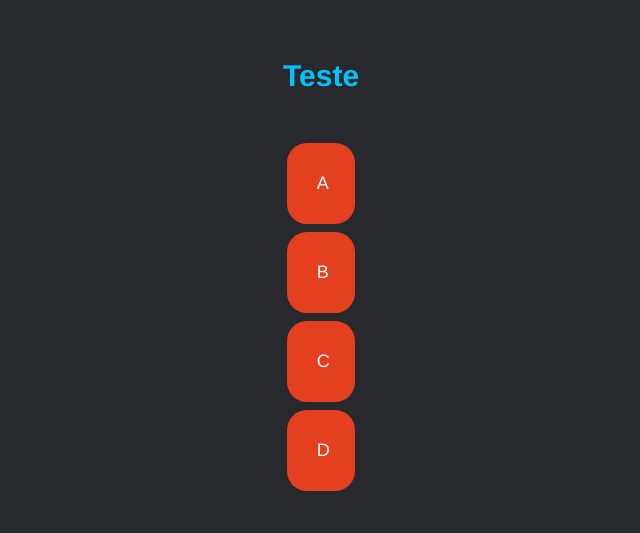
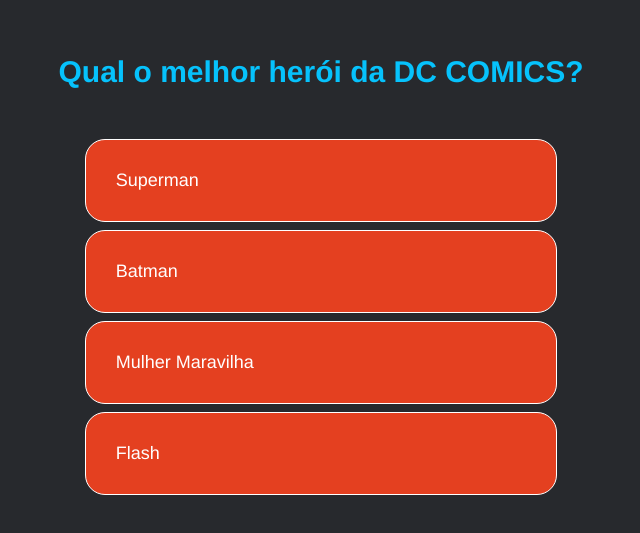
Before and after one commit to MathHSB/quizApplication, a plain HTML site: page quiz.html in a window 1280 px wide. Shown: the part 121-654 px from the top of the page, without its empty margins (319-959 px from the left). Drawn offline with Linux system fonts and the light colour scheme.

Commit message:
adicao de borda nas alternativas

```diff
--- a/play.css
+++ b/play.css
@@ -21,10 +21,11 @@
   background: #e44020;
   text-decoration: none;
   color: white;
+  border: 0.1rem solid white;
 }
 #btn-choices:hover {
   cursor: pointer;
-  box-shadow: 0 0 1.4rem #e44020;
+  box-shadow: 0 0 1.8rem #e44020;
   transform: translateY(-0.2rem);
   transform: transform 150ms;
 }
--- a/quiz.html
+++ b/quiz.html
@@ -11,12 +11,12 @@
   <body>
     <div class="container">
       <div class="content">
-        <h2 id="question">Teste</h2>
+        <h2 id="question">Qual o melhor herói da DC COMICS?</h2>
         <div class="choices">
-          <a href="" id="btn-choices">A</a>
-          <a href="" id="btn-choices">B</a>
-          <a href="" id="btn-choices">C </a>
-          <a href="" id="btn-choices">D</a>
+          <a href="" id="btn-choices">Superman</a>
+          <a href="" id="btn-choices">Batman</a>
+          <a href="" id="btn-choices">Mulher Maravilha </a>
+          <a href="" id="btn-choices">Flash</a>
         </div>
       </div>
     </div>
```
